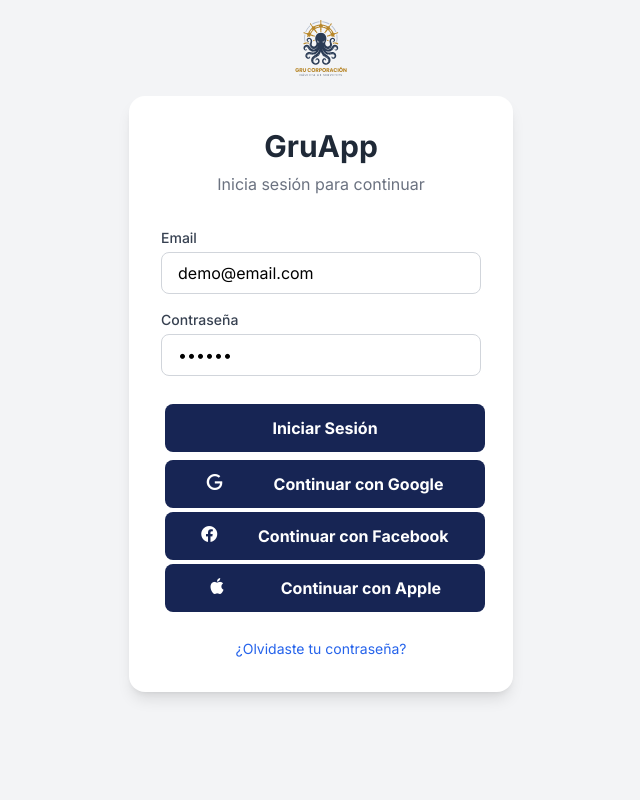
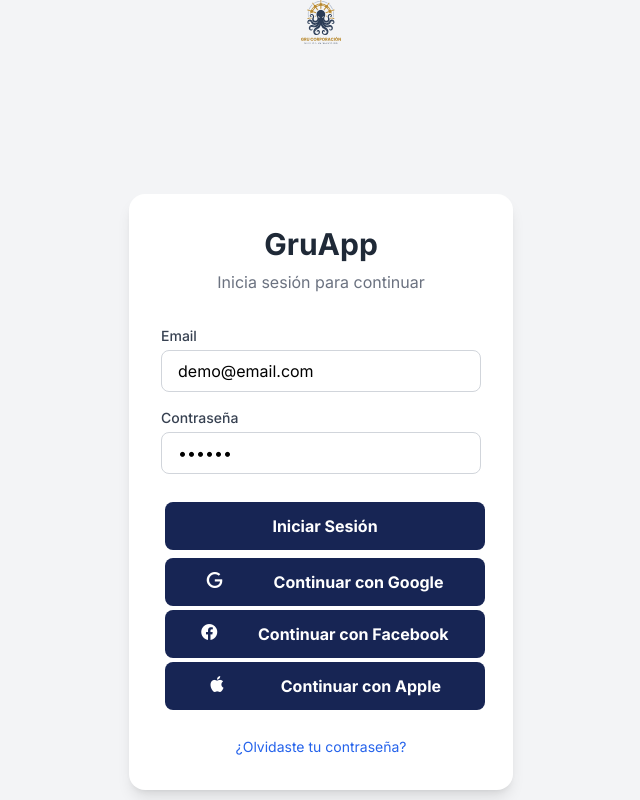
Before and after one commit to duzcateguigru-max/GruApp, a plain HTML site: page index.html in a window 1280 px wide. Shown: the whole page, without its empty margins (319-959 px from the left). Drawn offline with nearby package versions, Linux system fonts and the light colour scheme.

Commit message:
Update login screen layout in index.html: adjusted logo size and added an empty SVG element.

```diff
--- a/index.html
+++ b/index.html
@@ -65,7 +65,11 @@
 
     <!-- Pantalla de Login -->
     <div id="login-screen" class="min-h-screen flex-col place-items-center  bg-gray-100 transition-opacity duration-500">
-        <img src="assets/LOGO GRU - ORIGINAL.svg" alt="Logo Gru" class="size-14 m-5">
+
+        <img src="assets/LOGO GRU - ORIGINAL.svg" alt="Logo Gru" class="w-10 h-auto">
+        <svg>
+
+        </svg>
         <div class="max-w-sm w-full bg-white p-8 rounded-2xl shadow-lg">
             <div class="text-center mb-8">
                 <h1 class="text-3xl font-bold text-gray-800 mb-2">GruApp</h1>
```
